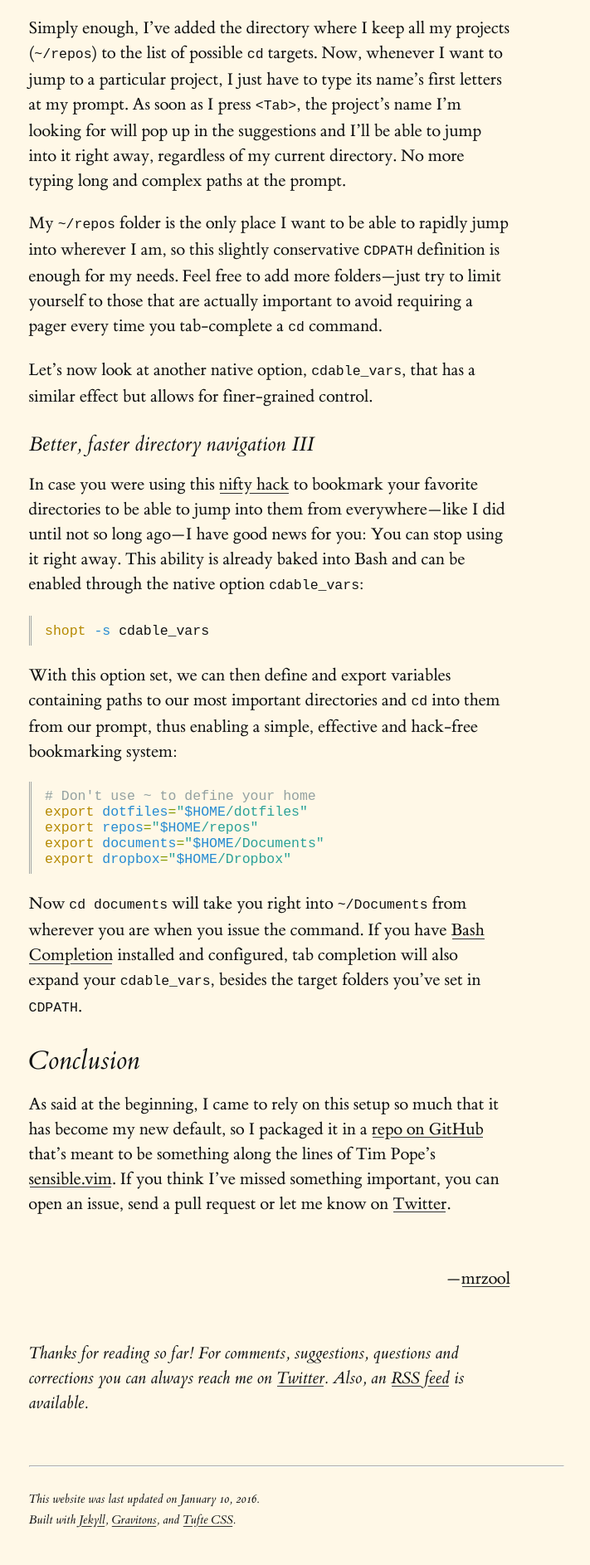
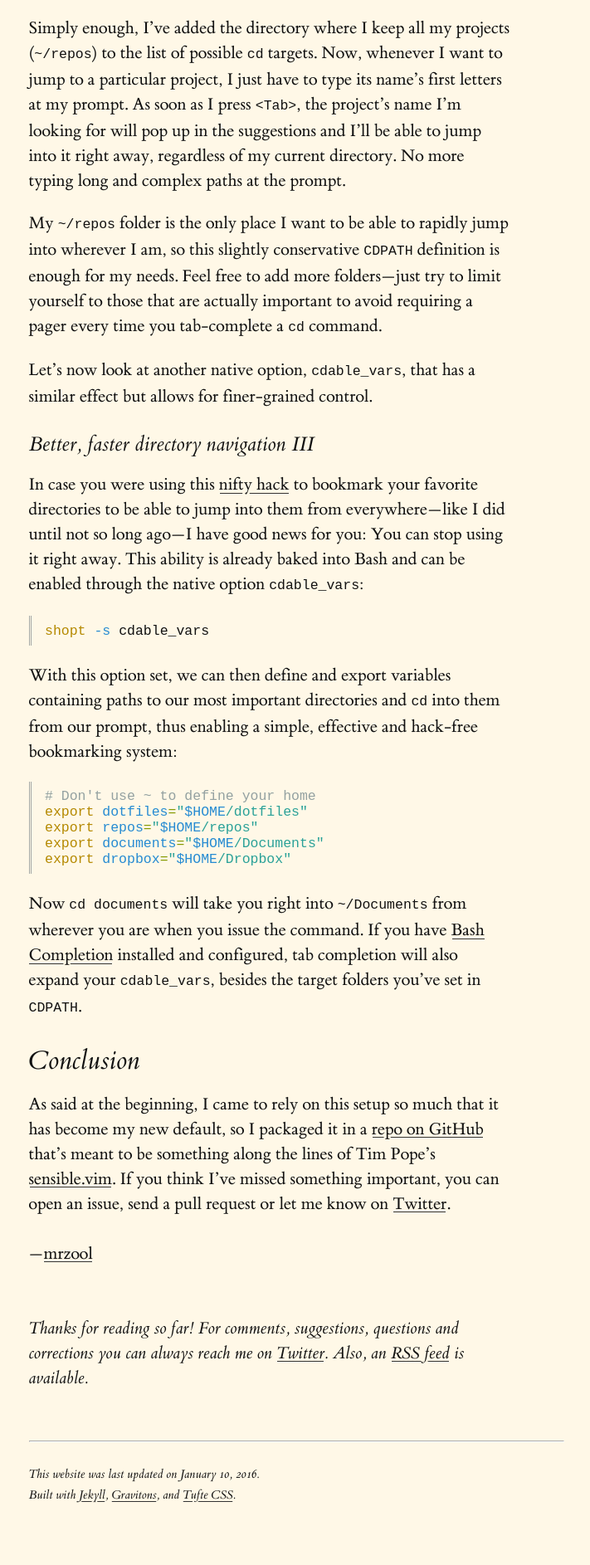
Before and after one commit to mrzool/mrzool.github.io, a Jekyll site: the page built from _posts/2015-12-10-sensible-bash.md, in a window 1280 px wide. Shown: the part 4059-5945 px from the top of the page at 83% size, without its empty margins (283-994 px from the left). Built offline with Jekyll 4.4.1, drawn with Linux system fonts in a browser that asks for light colours; after the commit the page ends 5915 px from its top, so only the background shows below that.

Commit message:
Left-align author name after article body

```diff
--- a/_layouts/post.html
+++ b/_layouts/post.html
@@ -17,7 +17,7 @@
 
         {{ content }}
 
-        <p class="mt4 align-right">&mdash;<a href="http://mrzool.cc">{{ site.author }}</a></p>
+        <p class="mt3">&mdash;<a href="http://mrzool.cc">{{ site.author }}</a></p>
 
       </article>
 
```
